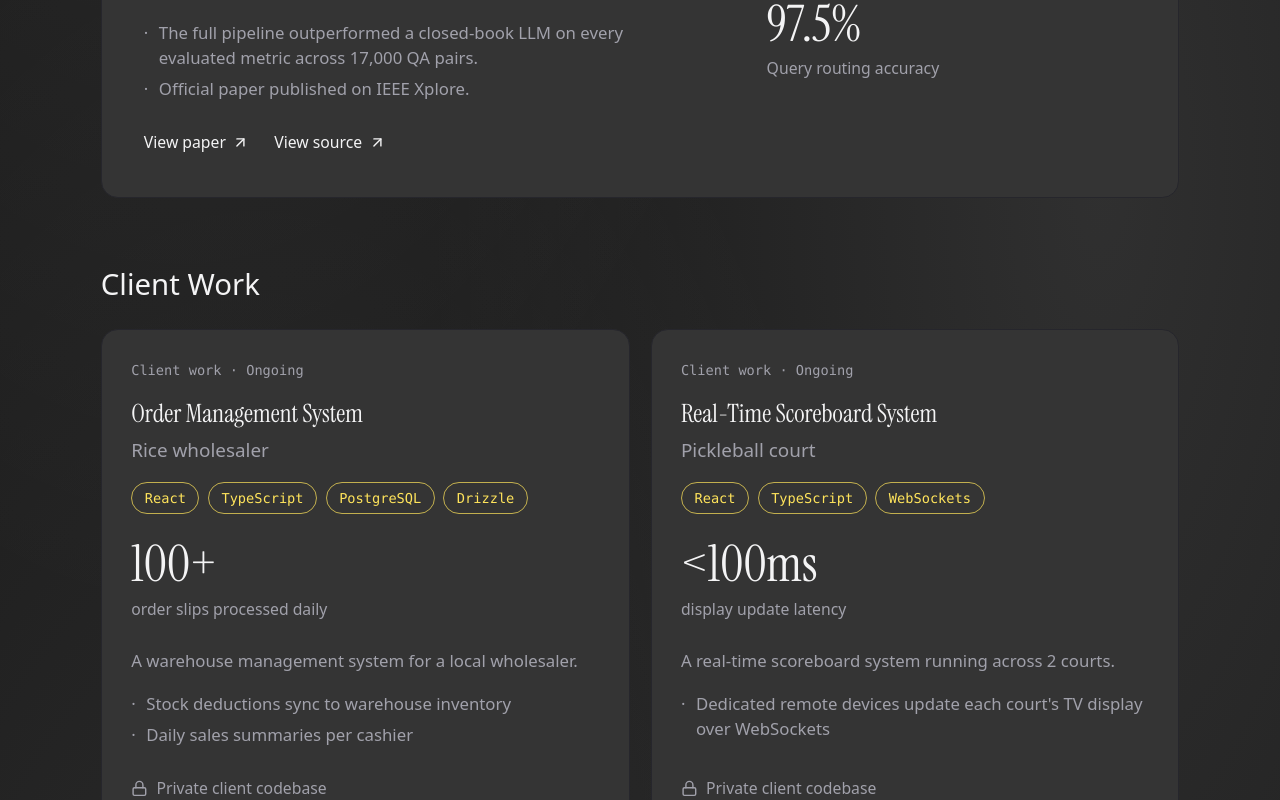
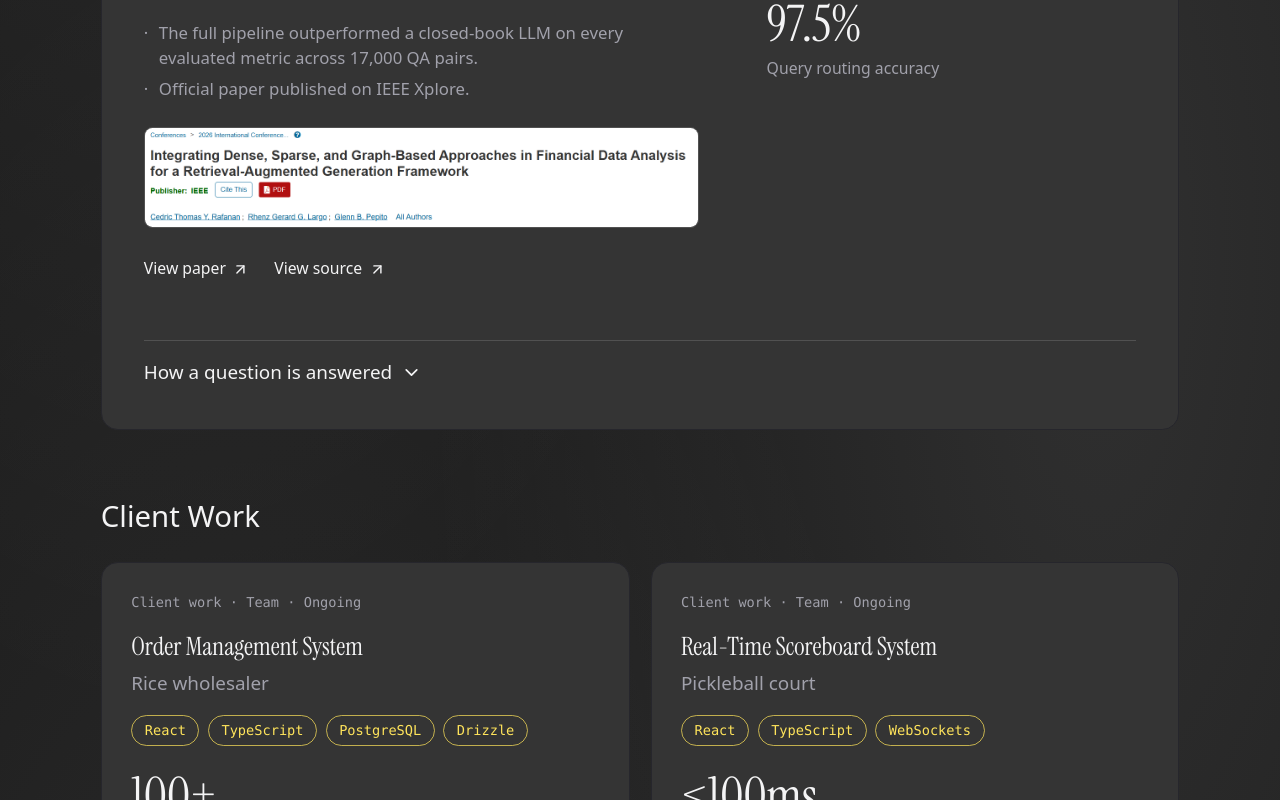
Before and after one commit to CedRaf/Portfolio, a React (Vite) app: page / in a window 1280 px wide. Shown: the part 1400-2200 px from the top of the page. Built offline with nearby package versions, Linux system fonts and the light colour scheme.

Commit message:
feat: added PipelineDiagram component and integrate it into Projects section for enhanced project visualization

```diff
--- /dev/null
+++ b/src/components/PipelineDiagram.tsx
@@ -0,0 +1,92 @@
+import { ArrowRight } from 'lucide-react'
+
+type Stage = { name: string; note?: string; emphasis?: boolean }
+
+/**
+ * The thesis's query path, simplified from its conceptual framework figure.
+ * Only the path a question travels is drawn — ingestion collapses to the
+ * caption line and evaluation is left to the result figures — so the router,
+ * which the 97.5% figure is about, is the one emphasised node.
+ */
+const before: Stage[] = [
+  { name: 'Query' },
+  { name: 'Expansion' },
+  { name: 'Query classifier', note: 'Routes each query', emphasis: true },
+]
+
+const retrievers = [
+  { name: 'Graph', store: 'Neo4j' },
+  { name: 'Sparse', store: 'Milvus' },
+  { name: 'Dense', store: 'Milvus' },
+]
+
+const after: Stage[] = [{ name: 'Document ranker' }, { name: 'LLM response' }]
+
+const step = 'flex w-full flex-col items-center gap-3 xl:w-auto xl:flex-1 xl:flex-row'
+const node =
+  'w-full max-w-[16rem] rounded-lg border text-center xl:max-w-none xl:flex-1'
+
+/** Points down while the diagram stacks, right once it runs in a row. */
+function Arrow() {
+  return (
+    <ArrowRight
+      className="size-5 shrink-0 rotate-90 text-fg xl:rotate-0"
+      aria-hidden="true"
+    />
+  )
+}
+
+function StageNode({ stage, first }: { stage: Stage; first: boolean }) {
+  return (
+    <li className={step}>
+      {!first && <Arrow />}
+      <div
+        className={`${node} px-4 py-3 ${stage.emphasis ? 'border-heading' : 'border-heading/20'}`}
+      >
+        <p className="text-[15.75px] leading-snug text-heading">{stage.name}</p>
+        {stage.note && <p className="mt-1 text-[13.65px]">{stage.note}</p>}
+      </div>
+    </li>
+  )
+}
+
+export function PipelineDiagram() {
+  return (
+    // Captioned by the disclosure that wraps it in Projects, so no figcaption.
+    <figure aria-label="Query pipeline" className="flex flex-col gap-6">
+      <ol className="flex list-none flex-col items-center gap-3 p-0 xl:flex-row">
+        {before.map((stage, index) => (
+          <StageNode key={stage.name} stage={stage} first={index === 0} />
+        ))}
+
+        <li className={`${step} xl:flex-[1.4]`}>
+          <Arrow />
+          <div className={`${node} border-dashed border-heading/30 p-2`}>
+            <p className="mb-2 text-[13.65px]">Retrievers</p>
+            <ul className="flex list-none flex-col gap-1.5 p-0">
+              {retrievers.map((retriever) => (
+                <li
+                  key={retriever.name}
+                  className="flex items-baseline justify-between gap-3 rounded-md border border-heading/20 px-3 py-1.5"
+                >
+                  <span className="text-[15.75px] text-heading">{retriever.name}</span>
+                  <span className="font-mono text-[13.65px]">{retriever.store}</span>
+                </li>
+              ))}
+            </ul>
+          </div>
+        </li>
+
+        {after.map((stage) => (
+          <StageNode key={stage.name} stage={stage} first={false} />
+        ))}
+      </ol>
+
+      <p className="max-w-[86ch] text-[15.75px] leading-relaxed">
+        Indexed from 200 SEC filings: text is chunked and embedded into Milvus as
+        dense and sparse vectors, and structured financial statements are built
+        into a Neo4j knowledge graph.
+      </p>
+    </figure>
+  )
+}
--- a/src/sections/Projects.tsx
+++ b/src/sections/Projects.tsx
@@ -1,9 +1,10 @@
 import { motion, useReducedMotion } from 'motion/react'
-import { ArrowUpRight, Lock } from 'lucide-react'
+import { ArrowUpRight, ChevronDown, Lock } from 'lucide-react'
 import { Section } from '../components/Section'
 import { AnimatedNumber } from '../components/AnimatedNumber'
 import { Chip } from '../components/Chip'
 import { Spotlight } from '../components/Spotlight'
+import { PipelineDiagram } from '../components/PipelineDiagram'
 import { projects } from '../data/projects'
 import type { Figure, Project } from '../data/projects'
 
@@ -98,6 +99,26 @@ function CaseStudy({ project, reduceMotion }: { project: Thesis; reduceMotion: b
         <Stack items={project.stack} />
         <p className="max-w-[62ch] leading-relaxed">{project.description}</p>
         <Bullets items={project.notes} />
+        {/*
+          Cropped to the title and authors on purpose: the listing's abstract
+          states relative gains (63% / 31% / 12%) that differ from the
+          résumé's before/after figures shown on this card.
+        */}
+        <a
+          href={project.paperUrl}
+          target="_blank"
+          rel="noopener noreferrer"
+          className="mt-2 block max-w-[40rem] overflow-hidden rounded-lg border border-heading/15 transition-[border-color] hover:border-heading/40"
+        >
+          <img
+            src={project.paperImage.src}
+            alt={project.paperImage.alt}
+            width={1316}
+            height={236}
+            loading="lazy"
+            className="h-auto w-full"
+          />
+        </a>
         <div className="mt-auto flex flex-wrap items-center gap-6 pt-3">
           <ExternalLink href={project.paperUrl} text="View paper" title={project.title} />
           <ExternalLink href={project.repoUrl} text="View source" title={project.title} />
@@ -117,6 +138,20 @@ function CaseStudy({ project, reduceMotion }: { project: Thesis; reduceMotion: b
           </li>
         ))}
       </ul>
+
+      {/* Collapsed by default: the figures make the case, the diagram is for whoever wants the mechanism. */}
+      <details className="group mt-4 border-t border-heading/15 pt-4 lg:col-span-2 lg:mt-10">
+        <summary className="flex min-h-11 w-fit cursor-pointer list-none items-center gap-2 text-lg text-heading transition-colors hover:text-accent lg:min-h-0 [&::-webkit-details-marker]:hidden">
+          How a question is answered
+          <ChevronDown
+            className="size-5 transition-transform duration-200 group-open:rotate-180"
+            aria-hidden="true"
+          />
+        </summary>
+        <div className="pt-6">
+          <PipelineDiagram />
+        </div>
+      </details>
     </motion.li>
   )
 }
@@ -134,7 +169,10 @@ function ClientCard({
     <motion.li {...reveal(index, reduceMotion)} className={card}>
       <Spotlight />
 
-      <p className={label}>Client work{project.ongoing && ' · Ongoing'}</p>
+      <p className={label}>
+        Client work{project.team && ' · Team'}
+        {project.ongoing && ' · Ongoing'}
+      </p>
       <div>
         <h4 className={projectTitle}>{project.title}</h4>
         <p className="mt-1 text-lg">{project.client}</p>
@@ -147,6 +185,9 @@ function ClientCard({
       </div>
 
       <p className="leading-relaxed">{project.description}</p>
+      <p className="leading-relaxed">
+        <span className="text-heading">My part:</span> {project.role}
+      </p>
       <Bullets items={project.highlights} />
 
       <p className="mt-auto flex items-center gap-2 pt-3 text-[15.75px]">
```
